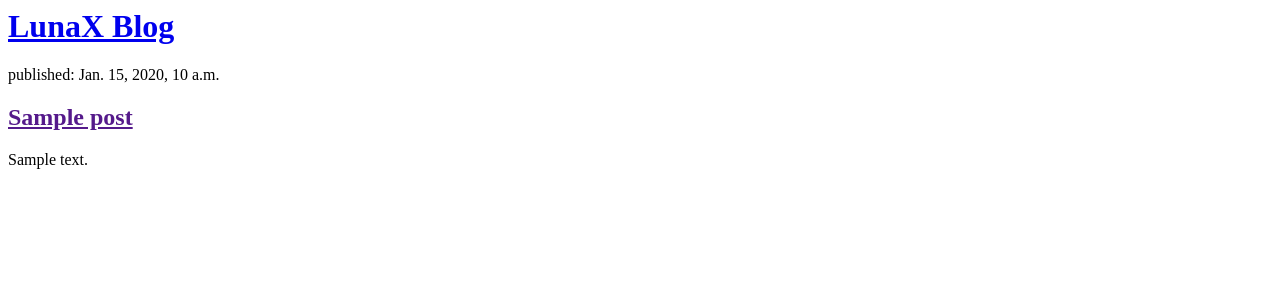
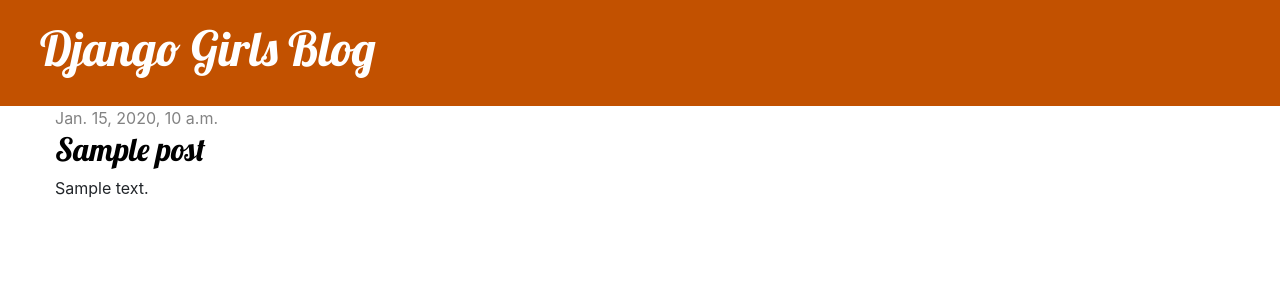
Before and after one commit to OfficialCaptain/Blog, a Django app: page / in a window 1280 px wide. Shown: the top 300 px of the page. Run offline with Django 3.2, Linux system fonts and the light colour scheme; tables that the repository leaves empty hold one stand-in row (values such as "Sample post"); some libraries are stand-ins or nearby versions.

Commit message:
Added views and template for detailed blog post as well as css for the site

```diff
--- /dev/null
+++ b/blog/static/css/blog.css
@@ -0,0 +1,56 @@
+.page-header {
+    background-color: #C25100;
+    margin-top: 0;
+    padding: 20px 20px 20px 40px;
+}
+
+.page-header h1,
+.page-header h1 a,
+.page-header h1 a:visited,
+.page-header h1 a:active {
+    color: #ffffff;
+    font-size: 36pt;
+    text-decoration: none;
+}
+
+.content {
+    margin-left: 40px;
+}
+
+h1,
+h2,
+h3,
+h4 {
+    font-family: 'Lobster', cursive;
+}
+
+.date {
+    color: #828282;
+}
+
+.save {
+    float: right;
+}
+
+.post-form textarea,
+.post-form input {
+    width: 100%;
+}
+
+.top-menu,
+.top-menu:hover,
+.top-menu:visited {
+    color: #ffffff;
+    float: right;
+    font-size: 26pt;
+    margin-right: 20px;
+}
+
+.post {
+    margin-bottom: 70px;
+}
+
+.post h2 a,
+.post h2 a:visited {
+    color: #000000;
+}
--- /dev/null
+++ b/blog/templates/blog/base.html
@@ -0,0 +1,26 @@
+{% load static %}
+<html>
+
+<head>
+    <link href="//fonts.googleapis.com/css?family=Lobster&subset=latin,latin-ext" rel="stylesheet" type="text/css">
+    <link rel="stylesheet" href="https://stackpath.bootstrapcdn.com/bootstrap/4.5.2/css/bootstrap.min.css"
+        integrity="sha384-JcKb8q3iqJ61gNV9KGb8thSsNjpSL0n8PARn9HuZOnIxN0hoP+VmmDGMN5t9UJ0Z" crossorigin="anonymous">
+    <link rel="stylesheet" href="{% static 'css/blog.css' %}">
+    <title>LunaXLupus</title>
+</head>
+
+<body>
+    <div class="page-header">
+        <h1><a href="/">Django Girls Blog</a></h1>
+    </div>
+    <div class="content container">
+        <div class="row">
+            <div class="col-md-8">
+                {% block content %}
+                {% endblock %}
+            </div>
+        </div>
+    </div>
+</body>
+
+</html>
--- a/blog/templates/blog/post_list.html
+++ b/blog/templates/blog/post_list.html
@@ -1,20 +1,35 @@
+{% extends 'blog/base.html' %}
+{% load static %}
 <html>
 
 <head>
+    <link href="//fonts.googleapis.com/css?family=Lobster&subset=latin,latin-ext" rel="stylesheet" type="text/css">
+    <link rel="stylesheet" href="https://stackpath.bootstrapcdn.com/bootstrap/4.5.2/css/bootstrap.min.css" integrity="sha384-JcKb8q3iqJ61gNV9KGb8thSsNjpSL0n8PARn9HuZOnIxN0hoP+VmmDGMN5t9UJ0Z" crossorigin="anonymous">
+    <link rel="stylesheet" href="{% static 'css/blog.css' %}">
     <title>LunaXLupus</title>
 </head>
 
 <body>
-    <div>
+    <div class="page-header">
         <h1><a href="/">LunaX Blog</a></h1>
     </div>
-{% for post in posts %}
-    <div>
-        <p>published: {{ post.published_date }}</p>
-        <h2><a href="">{{ post.title }}</a></h2>
-        <p>{{ post.text | linebreaksbr }}</p>
+<div class="content container">
+    <div class="row">
+        <div class="col-md-8">
+    {% block content %}
+        {% for post in posts %}
+        <div class="post">
+            <div class="date">
+                {{ post.published_date }}
+            </div>
+            <h2><a href="{% url 'post_detail' pk=post.pk %}">{{ post.title }}</a></h2>
+            <p>{{ post.text|linebreaksbr }}</p>
+        </div>
+        {% endfor %}
+    {% endblock %}
+        </div>
     </div>
-{% endfor %}
+</div>
 </body>
 
 </html>
--- a/blog/urls.py
+++ b/blog/urls.py
@@ -4,4 +4,5 @@
 
 urlpatterns = [
     path('', views.post_list, name='post_list'),
+    path('post/<int:pk>/', views.post_detail, name='post_detail'),
 ]
--- a/blog/views.py
+++ b/blog/views.py
@@ -1,4 +1,4 @@
-from django.shortcuts import render
+from django.shortcuts import render, get_object_or_404
 from .models import Post
 from django.utils import timezone
 # Create your views here.
@@ -7,3 +7,8 @@
     posts = Post.objects.filter(
     published_date__lte=timezone.now()).order_by('published_date')
     return render(request, 'blog/post_list.html',{'posts': posts})
+
+
+def post_detail(request, pk):
+    post = get_object_or_404(Post, pk=pk)
+    return render(request, 'blog/post_detail.html', {'post': post})
```
Also changed, not shown: blog/templates/blog/post_detail.html (added, +13 -0 lines).
